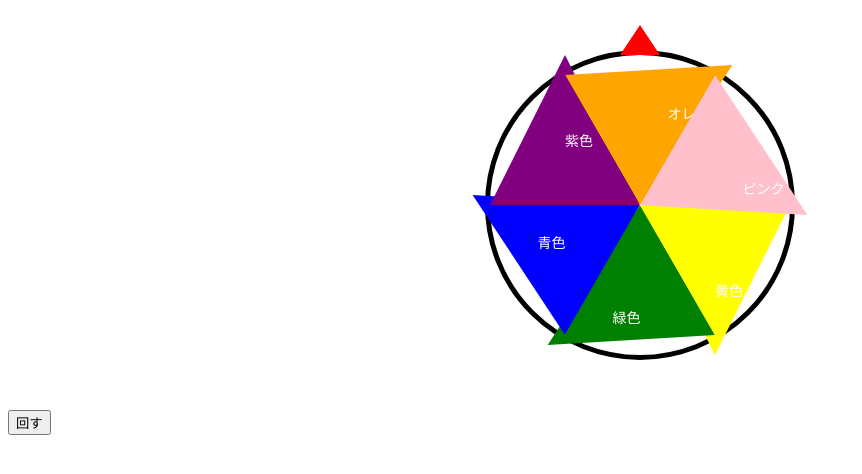
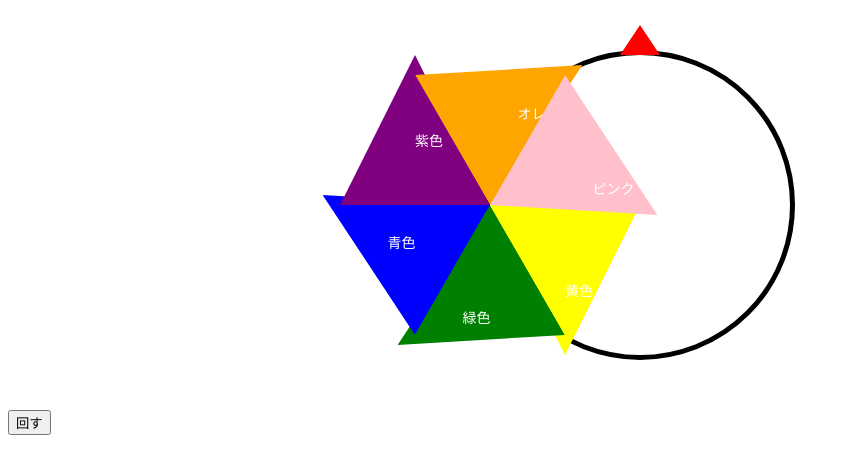
Before and after one commit to seimu1207/SampleWebapp, a plain HTML site: page index.html in a window 1280 px wide. Shown: the whole page, without its empty margins (0-862 px from the left). Drawn offline with Linux system fonts and the light colour scheme.

Commit message:
Update index.html

```diff
--- a/index.html
+++ b/index.html
@@ -30,7 +30,7 @@
             height: 150px;
             position: absolute;
             top: 50%;
-            left: 50%;
+           50%;
             transform-origin: 0 0;
             clip-path: polygon(0% 0%, 100% 0%, 50% 100%);
         }
```
